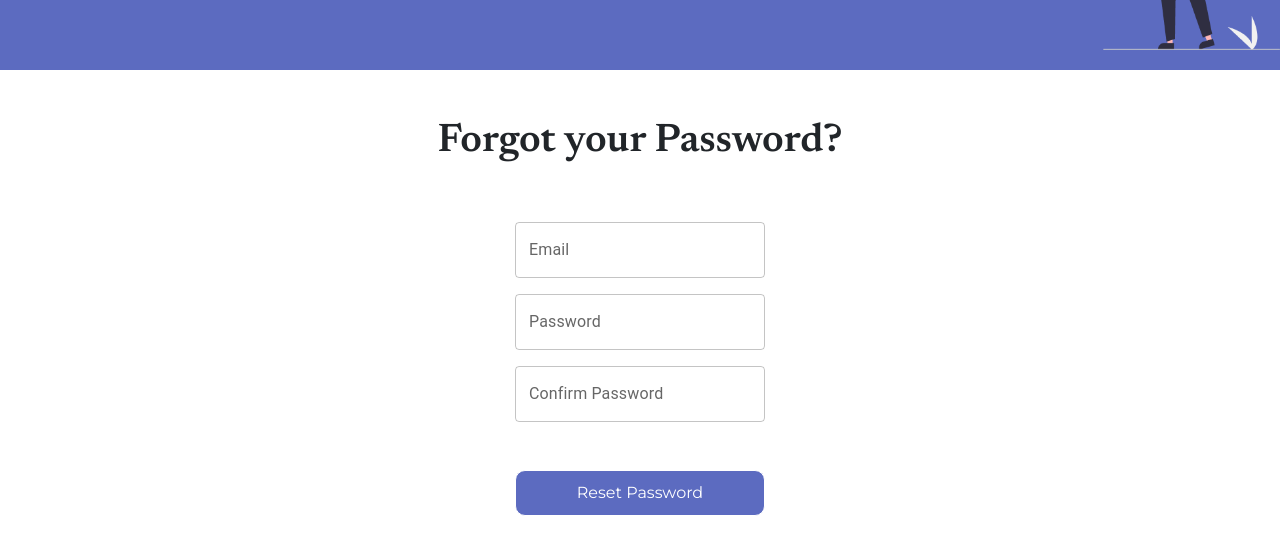
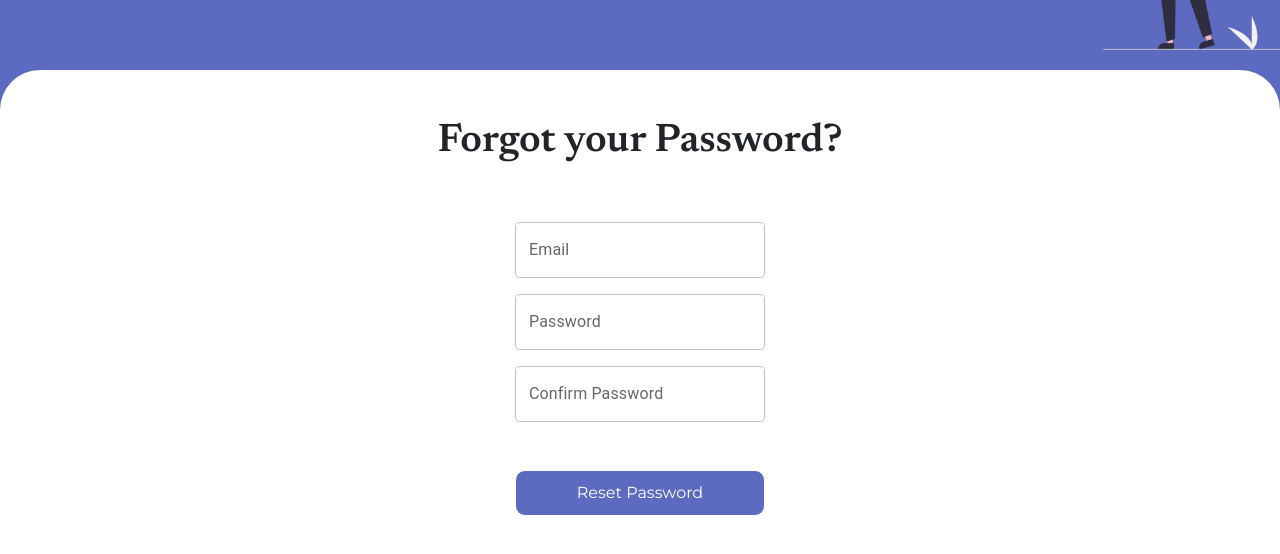
Before and after one commit to jaiminpatel11/career-compass, a React (Create React App) app: page /forgot_password in a window 1280 px wide. Shown: the part 250-804 px from the top of the page. Built offline with nearby package versions, Linux system fonts and the light colour scheme.

Commit message:
Fix border-radius in forgot page

```diff
--- a/src/container/LoginPage/ForgotPassword.css
+++ /dev/null
@@ -1,6 +0,0 @@
-@media screen and (max-width: 768px) {
-
-    .forgot-pass-form {
-        border-radius: 40px 40px 0 0 ;
-    }
-}
--- a/src/container/LoginPage/ForgotPasswordPage.jsx
+++ b/src/container/LoginPage/ForgotPasswordPage.jsx
@@ -22,7 +22,7 @@ const ForgotPasswordPage = () => {
 
   return (
     <div className="container-fluid" style={{ background: primaryColor }}>
-      <div className="row d-md-block d-none" style={{ height: "40vh" }}>
+      <div className="row d-md-block d-none " style={{ height: "40vh" }}>
         <div className="topbar" style={{ position: "relative" }}>
           <div className="col-md-4">
             <div className="logo">
@@ -45,7 +45,7 @@ const ForgotPasswordPage = () => {
           </div>
         </div>
       </div>
-      <div className="row forgot-pass-form" style={{background: primaryFontColor}}>
+      <div className="row forgot-pass-form " style={{background: primaryFontColor, borderRadius:'40px 40px 0 0'}}>
       <div className=" d-sm-block d-md-none" style={{background:primaryColor}}>
                 <div className="logo">
                   <img
```
